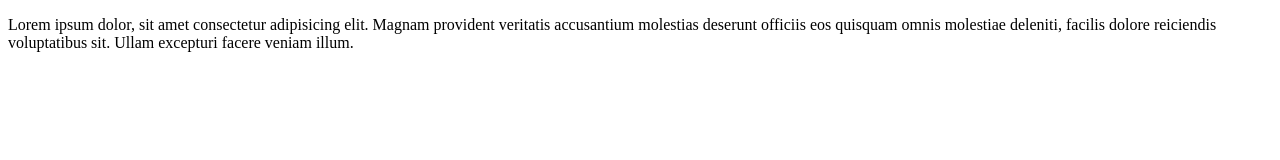
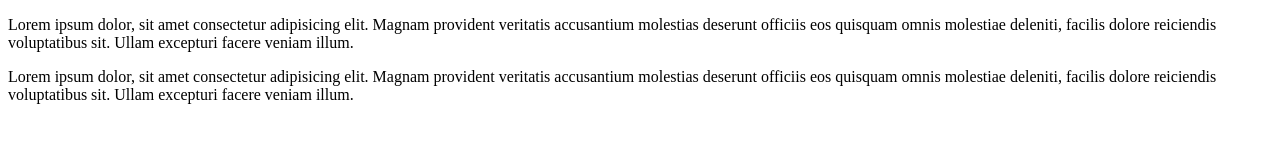
Before and after one commit to LindaGiorgadze/Test-repo, a plain HTML site: page index.html in a window 1280 px wide. Drawn offline with Linux system fonts and the light colour scheme.

Commit message:
Update index.html
paragraph added

```diff
--- a/index.html
+++ b/index.html
@@ -13,5 +13,11 @@
       molestiae deleniti, facilis dolore reiciendis voluptatibus sit. Ullam
       excepturi facere veniam illum.
     </p>
+    <p>
+      Lorem ipsum dolor, sit amet consectetur adipisicing elit. Magnam provident
+      veritatis accusantium molestias deserunt officiis eos quisquam omnis
+      molestiae deleniti, facilis dolore reiciendis voluptatibus sit. Ullam
+      excepturi facere veniam illum.
+    </p>
   </body>
 </html>
```
